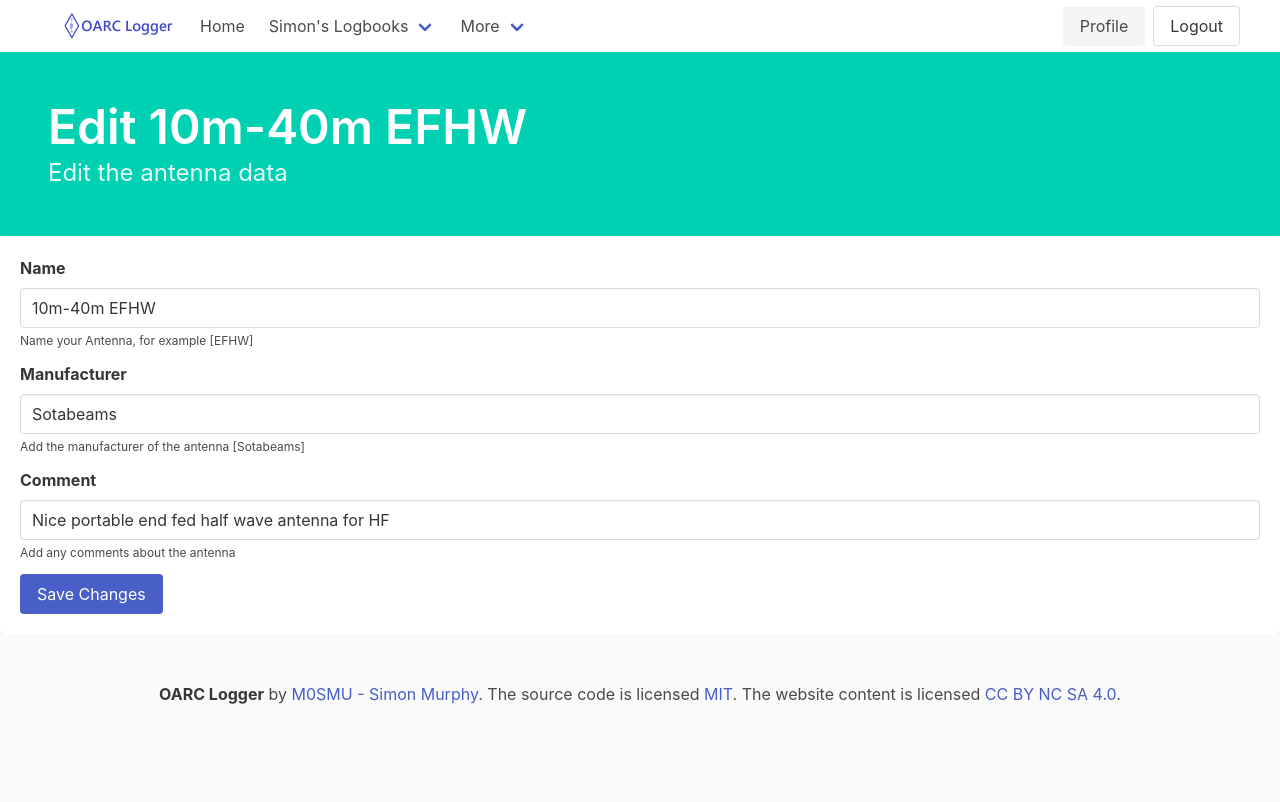
After one commit to smurphboy/OARCLogger, a Flask app: page /antennas/edit/9 in a window 1280 px wide. The commit adds this page. Run offline with Flask 2, Linux system fonts and the light colour scheme; a user stored in the database is signed in; data comes from the database, SQL or seed files in the repository; both versions use the stored data as it was after the commit; some libraries are stand-ins or nearby versions.

Commit message:
Antennas workinf

```diff
--- a/logger/antennas/views.py
+++ b/logger/antennas/views.py
@@ -59,6 +59,7 @@ def antennacreate():
 @antennas.route("/delete/<int:id>")
 @login_required
 def antennadelete(id):
+    '''deleted selected antenna'''
     antenna = Antenna.query.filter_by(id=id).first()
     if int(antenna.user_id) == int(current_user.get_id()):
         antenna1 = Antenna.query.get_or_404(id)
@@ -67,3 +68,22 @@ def antennadelete(id):
         return redirect(url_for('antennas.antennalist', username=current_user.name))
     else:
         abort(403)
+
+
+@antennas.route("/edit/<int:id>", methods=['GET','POST'])
+@login_required
+def antennaedit(id):
+    '''edit an existing antenna'''
+    form = AntennaForm()
+    antenna = Antenna.query.get_or_404(id)
+    form.name.data = antenna.name
+    form.manufacturer.data = antenna.manufacturer
+    form.comment.data = antenna.comment
+    if request.method == 'POST':
+        antenna.name = request.form['name']
+        antenna.manufacturer = request.form['manufacturer']
+        antenna.comment = request.form['comment']
+        db.session.add(antenna)
+        db.session.commit()
+        return redirect(url_for('antennas.antennalist', username=current_user.name))
+    return render_template('antennaeditform.html', form=form, username=current_user.name)
--- /dev/null
+++ b/logger/templates/antennaeditform.html
@@ -0,0 +1,70 @@
+{% extends 'base.html' %}
+
+{% block hero %}is-primary{% endblock %}
+{% block content %}
+		<div class="bd-hero-heading">
+			<h1 class="title is-size-1">
+			{% block title %} Edit {{ form.name.data }} {% endblock %}
+			</h1>
+			<div class="subtitle is-4 algolia-lvl1">
+				<p>Edit the antenna data</p>
+			</div>
+		</div>
+	</div>
+</section>
+<section>
+	<div class="box">
+		<form method="POST" id="antform">
+			{{ form.csrf_token }}
+			<div class="field">
+				{{ form.name.label(class_='label') }}
+				<div class="control">
+					{{ form.name(class_="input ant") }}
+				</div>
+				<p class="help">Name your Antenna, for example [EFHW]</p>
+			</div>
+			{% if form.name.errors %}
+			<ul class="errors">
+				{% for error in form.name.errors %}
+					<li>{{ error }}</li>
+				{% endfor %}
+			</ul>
+			{% endif %}
+			<div class="field">
+				{{ form.manufacturer.label(class_='label') }}
+				<div class="control">
+					{{ form.manufacturer(class_="input ant") }}
+				</div>
+				<p class="help">Add the manufacturer of the antenna [Sotabeams]</p>
+			</div>
+			{% if form.manufacturer.errors %}
+			<ul class="errors">
+				{% for error in form.manufacturer.errors %}
+					<li>{{ error }}</li>
+				{% endfor %}
+			</ul>
+			{% endif %}
+			<div class="field">
+				{{ form.comment.label(class_='label') }}
+				<div class="control">
+					{{ form.comment(class_="input ant") }}
+				</div>
+				<p class="help">Add any comments about the antenna</p>
+			</div>
+			{% if form.comment.errors %}
+			<ul class="errors">
+				{% for error in form.comment.errors %}
+					<li>{{ error }}</li>
+				{% endfor %}
+			</ul>
+			{% endif %}
+			<input type="hidden" name="formsubmitted" value="antenna">
+			<div class="control">
+				<p>
+					<input type="submit" class="button is-link" value="Save Changes">
+				</p>
+			</div>
+		</form>
+	</div>
+</section>
+{% endblock %}
```
Also changed, not shown: logger/templates/antennalist.html (+5 -3 lines), logger/db.sqlite.
